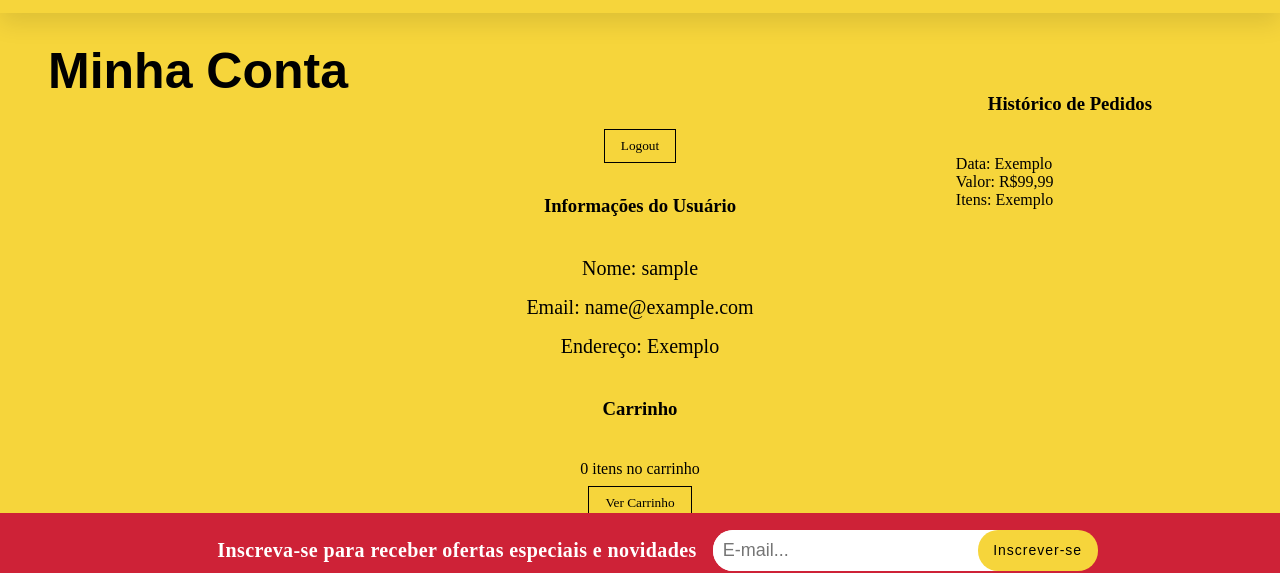
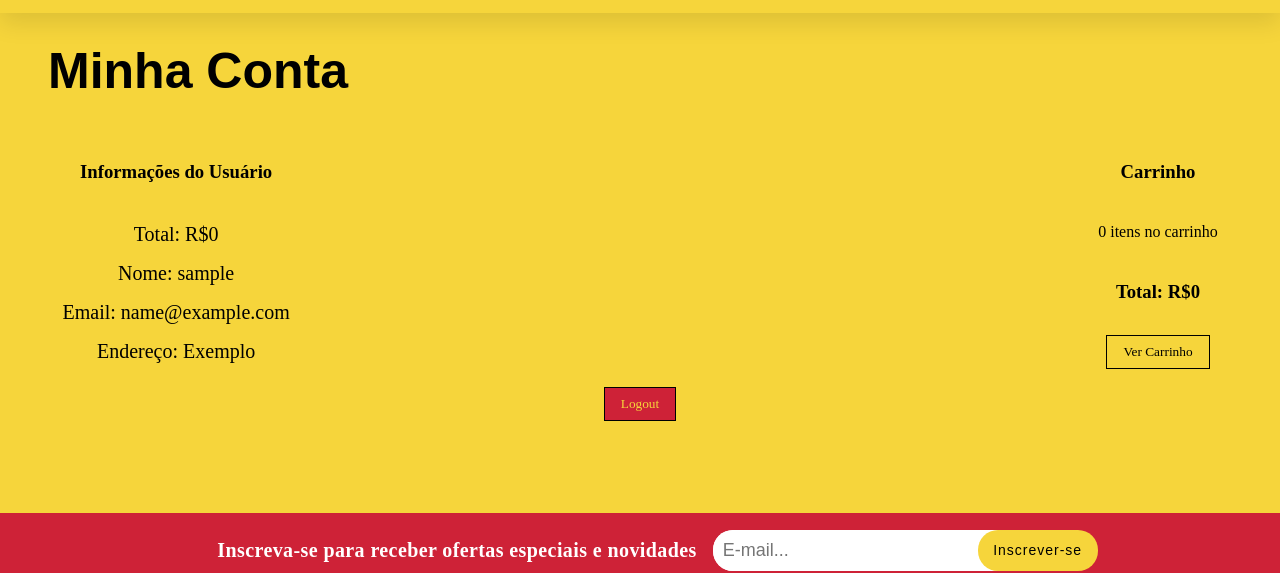
Before and after one commit to jvmantovas/ecommerce-capi, a React (Vite) app: page /account in a window 1280 px wide. Shown: the part 139-712 px from the top of the page. Built offline with nearby package versions, Linux system fonts and the light colour scheme; no server answers; sample sign-in values are in the browser's storage; a web font is replaced by a local one.

Commit message:
feat an fix: added total value of cart in preview

```diff
--- a/src/components/MyAccount/MyAccount.jsx
+++ b/src/components/MyAccount/MyAccount.jsx
@@ -4,7 +4,10 @@ import { Main } from "../Hero/styles";
 import {
   AccountWrapper,
   CartButton,
+  CartInfo,
   CartPreview,
+  InfoWrapper,
+  LogoutButton,
   OrderHistory,
   OrderHistoryButton,
   OrderHistoryWrapper,
@@ -15,6 +18,7 @@ import axios from "axios";
 const MyAccount = () => {
   const [showOrderHistory, setShowOrderHistory] = useState(false);
   const [cartItemCount, setCartItemCount] = useState(0);
+  const [cartItems, setCartItems] = useState([]);
   let navigate = useNavigate();
 
   const handleLogout = () => {
@@ -45,32 +49,44 @@ const MyAccount = () => {
         count = response.data.reduce((acc, item) => acc + item.quantity, 0);
       }
       setCartItemCount(count);
+      setCartItems(response.data);
     };
 
     fetchCartItemsCount();
   }, []);
 
+  const getTotalPrice = () => {
+    return cartItems.reduce(
+      (total, item) => total + item.quantity * item.price,
+      0
+    );
+  };
+
   return (
     <Main style={{ backgroundColor: "#f6d53b" }}>
       <AccountWrapper>
         <h2>Minha Conta</h2>
-        <CartButton onClick={handleLogout}>Logout</CartButton>
+        <InfoWrapper>
           <UserInfo>
             <h3>Informações do Usuário</h3>
+            <p>Total: R${getTotalPrice()}</p>{" "}
             <p>Nome: {localStorage.getItem("userName")}</p>
             <p>Email: {localStorage.getItem("userEmail")}</p>
             <p>Endereço: Exemplo</p>
           </UserInfo>
-        <div>
+          <CartInfo>
             <h3>Carrinho</h3>
             <CartPreview>
               <p>{cartItemCount} itens no carrinho</p>
+              <h3>Total: R${getTotalPrice()}</h3>
               <Link to="/cart">
                 <CartButton>Ver Carrinho</CartButton>
               </Link>
             </CartPreview>
-        </div>
-        <OrderHistoryWrapper>
+          </CartInfo>
+        </InfoWrapper>
+        <LogoutButton onClick={handleLogout}>Logout</LogoutButton>
+        {/* <OrderHistoryWrapper>
           <h3>Histórico de Pedidos</h3>
           <OrderHistory>
             <div>
@@ -79,7 +95,7 @@ const MyAccount = () => {
               <p>Itens: Exemplo</p>
             </div>
           </OrderHistory>
-        </OrderHistoryWrapper>
+        </OrderHistoryWrapper> */}
       </AccountWrapper>
     </Main>
   );
```
Lines whose indentation alone changed are shown as unchanged.
